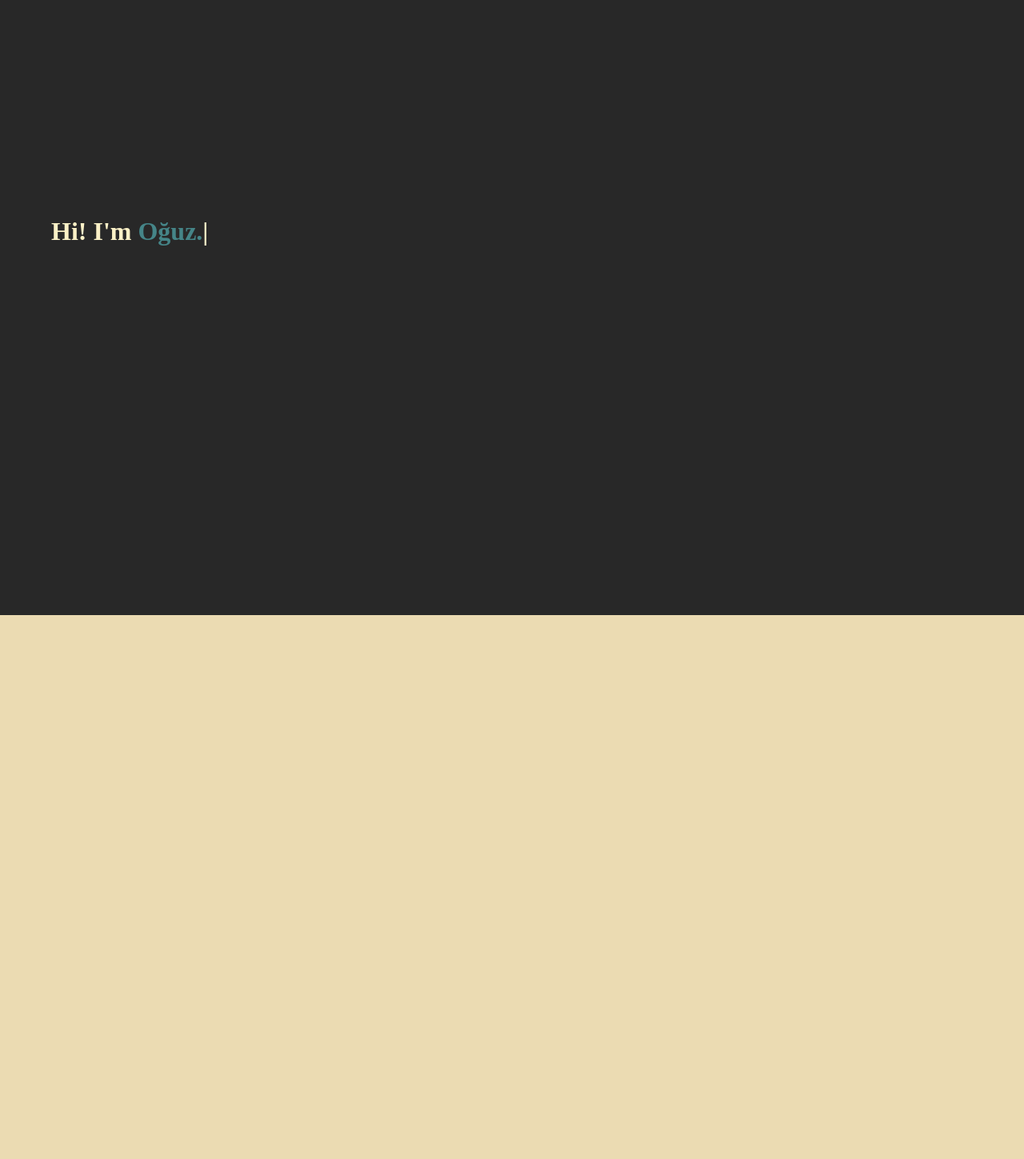
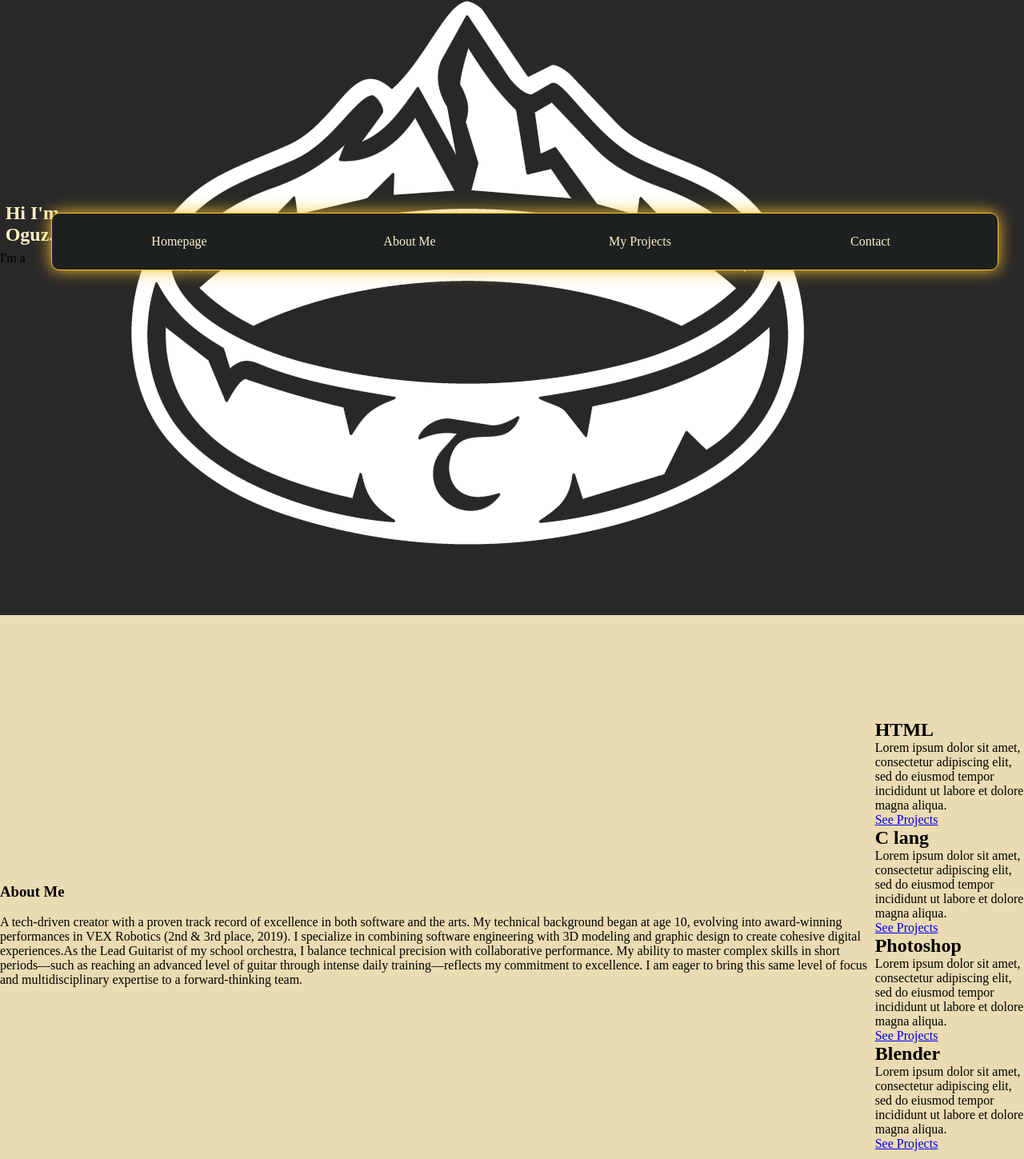
Before and after one commit to OguzKeremAYKIN/portfofsitesi, a plain HTML site: page index.html in a window 1280 px wide. Shown: the part 191-1640 px from the top of the page at 80% size. Drawn offline with nearby package versions, Linux system fonts and the light colour scheme; a web font is replaced by a local one.

Commit message:
Update index.html
skill cards eklendi

```diff
--- a/index.html
+++ b/index.html
@@ -5,25 +5,94 @@
     <meta name="viewport" content="width=device-width, initial-scale=1.0">
     <title>Tetlipha</title>
     <link rel="stylesheet" href="style.css">
+    <link rel="stylesheet" href="https://fonts.googleapis.com/css2?family=Material+Symbols+Rounded:opsz,wght,FILL,GRAD@20..48,100..700,0..1,-50..200&icon_names=arrow_downward" />
 </head>
 <body>
     <div class="header">
-        <ul id="topbar">
-            <li><a href="#box1">Ana Sayfa</a></li>
-            <li><a href="#box2">Hakkımda</a></li>
-            <li><a href="#box3">Projeler</a></li>
-            <li><a href="#box4">İletişim</a></li>
-        </ul>
+
     </div>
     <div class="container">
-        <div class="dots">
-        </div>
-        <div class="box-1" id="box1">
-            <h1 id="typewriter"></h1>
-        </div>
-        <div class="box-2" id="box2"></div>
-        <div class="box-3" id="box3"></div>
-        <div class="box-4" id="box4"></div>
+        <nav class="dot-navigation" id="dotNav">
+            <div class="dot" data-target="box1" data-label="Homepage"></div>
+            <div class="dot" data-target="box2" data-label="About Me"></div>
+            <div class="dot" data-target="box3" data-label="My Projects"></div>
+            <div class="dot" data-target="box4" data-label="Contact"></div>
+        </nav>
+        <section class="box-1" id="box1">
+            <ul id="topbar">
+                <li><a href="#box1">Homepage</a></li>
+                <li><a href="#box2">About Me</a></li>
+                <li><a href="#box3">My Projects</a></li>
+                <li><a href="#box4">Contact</a></li>
+            </ul>
+            <div class="texts">
+                <h1>Hi I'm <span class="highlight-blue">Oguz</span>.</h1>
+                <div class="typewriter-container">
+                    <span>I'm a </span>
+                    <span id="dynamic-text"></span>
+                </div>
+            </div>
+            <div class="image">
+                <img src="logooo.png" alt="">
+            </div>
+            <div class="glow">
+                <div class="glow-sphere glow-1"></div>
+                <div class="glow-sphere glow-2"></div>
+                <div class="glow-sphere glow-3"></div>
+                <div class="glow-sphere glow-4"></div>
+            </div>
+            <button onclick="kaydir()" class="buttonn">See More</button>
+        </section>
+        <section class="box-2" id="box2">
+            <div class="text">
+                <h3>
+                    About Me
+                </h3>
+                <br>
+                <p>
+                    A tech-driven creator with a proven track record of excellence in both software and the arts. My technical background began at age 10, evolving into award-winning performances in VEX Robotics (2nd & 3rd place, 2019). I specialize in combining software engineering with 3D modeling and graphic design to create cohesive digital experiences.As the Lead Guitarist of my school orchestra, I balance technical precision with collaborative performance. My ability to master complex skills in short periods—such as reaching an advanced level of guitar through intense daily training—reflects my commitment to excellence. I am eager to bring this same level of focus and multidisciplinary expertise to a forward-thinking team.
+                </p>
+            </div>
+            <div class="skill-cards">
+                <div class="box">
+                    <span></span>
+                    <div class="content">
+                        <h2>HTML</h2>
+                        <p>Lorem ipsum dolor sit amet, consectetur adipiscing elit, sed do eiusmod tempor incididunt ut labore et dolore magna aliqua.</p>
+                        <a href="#">See Projects</a>
+                    </div>
+                </div>
+
+                <div class="box">
+                    <span></span>
+                    <div class="content">
+                        <h2>C lang</h2>
+                        <p>Lorem ipsum dolor sit amet, consectetur adipiscing elit, sed do eiusmod tempor incididunt ut labore et dolore magna aliqua.</p>
+                        <a href="#">See Projects</a>
+                    </div>
+                </div>
+
+                <div class="box">
+                    <span></span>
+                    <div class="content">
+                        <h2>Photoshop</h2>
+                        <p>Lorem ipsum dolor sit amet, consectetur adipiscing elit, sed do eiusmod tempor incididunt ut labore et dolore magna aliqua.</p>
+                        <a href="#">See Projects</a>
+                    </div>
+                </div>
+
+                <div class="box">
+                    <span></span>
+                    <div class="content">
+                        <h2>Blender</h2>
+                        <p>Lorem ipsum dolor sit amet, consectetur adipiscing elit, sed do eiusmod tempor incididunt ut labore et dolore magna aliqua.</p>
+                        <a href="#">See Projects</a>
+                    </div>
+                </div>
+            </div>
+        </section>
+        <section class="box-3" id="box3"></section>
+        <section class="box-4" id="box4"></section>
     </div>
     <script src="app.js"></script>
 </body>
```
